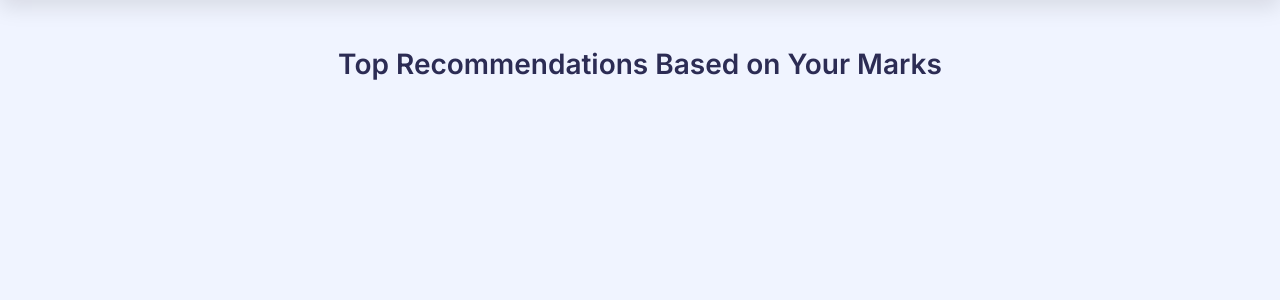
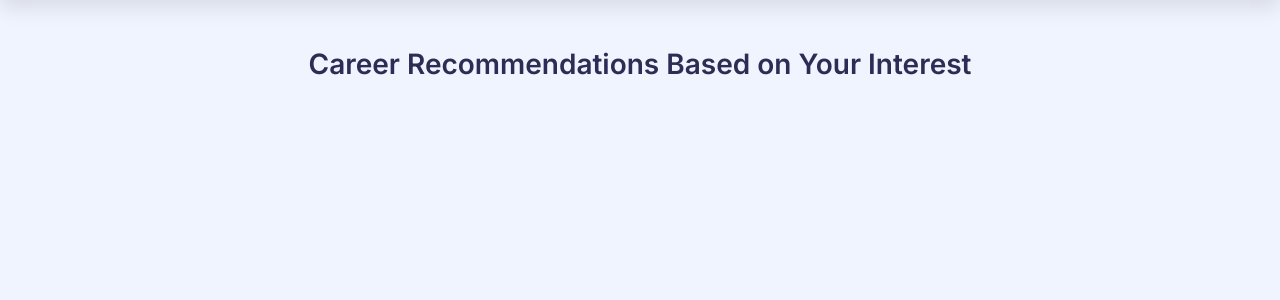
Before and after one commit to ZealVira/Education_Pathfinder, a Flask app: template templates/results.html in a window 1280 px wide. Shown: the part 73-373 px from the top of the page. Run offline with Flask 3, Linux system fonts and the light colour scheme; the template is opened without the code that fills it, so the values that code supplies are empty; parts of the project's set-up code (start-up, migrations or seed data) failed here and were passed over.

Commit message:
result page ui changed

```diff
--- a/templates/results.html
+++ b/templates/results.html
@@ -105,7 +105,7 @@
         .image-wrapper {
             width: 220px;
             height: 220px;
-            border: 1px solid var(--primary);
+            /* border: 1px solid var(--primary); */
         }
 
         .card-body {
@@ -146,12 +146,12 @@
     </nav>
 
     <div class="container my-5 px-3">
-        <h3 class="text-center fw-semibold mb-4">Top Recommendations Based on Your Marks</h3>
+        <h3 class="text-center fw-semibold mb-4">Career Recommendations Based on Your Interest</h3>
         <div class="row gx-3 gy-4">
             {% for rec in recommendations %}
                 <div class="col-12 col-md-6 col-lg-4">
                     <div class="card h-100 text-center border-0 shadow-sm rounded-4 hover-shadow overflow-hidden">
-                        <div class="image-wrapper mx-auto mt-5 mb-5 rounded-3">
+                        <div class="image-wrapper mx-auto mt-5 mb-4 rounded-3">
                             <img src="{{ url_for('static', filename=rec[0]|lower|replace(' ', '_') + '.jpg') }}"
                                  alt="{{ rec[0] }}"
                                  class="img-fluid object-fit-contain">
```
